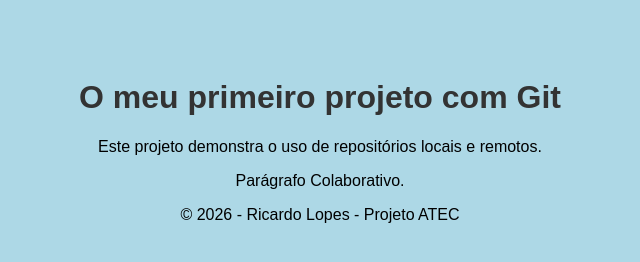
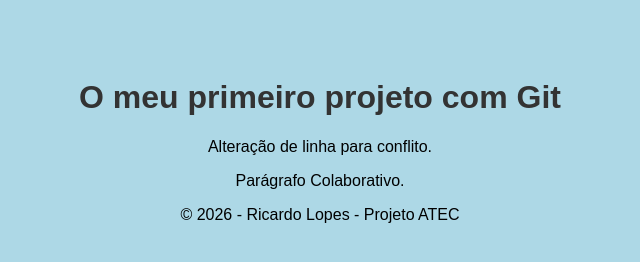
Before and after one commit to ricardolopesT0133539/RicardoLopes0133539, a plain HTML site: page index.html in a window 1280 px wide. Shown: the whole page, without its empty margins (320-960 px from the left). Drawn offline with Linux system fonts and the light colour scheme.

Commit message:
Minha alteração na linha 10

```diff
--- a/index.html
+++ b/index.html
@@ -7,7 +7,7 @@
 </head>
 <body>
     <h1>O meu primeiro projeto com Git</h1>
-    <p>Este projeto demonstra o uso de repositórios locais e remotos.</p>
+    <p>Alteração de linha para conflito.</p>
     <p>Parágrafo Colaborativo.</p>
 <footer>
     <p>&copy; 2026 - Ricardo Lopes - Projeto ATEC</p>
```
